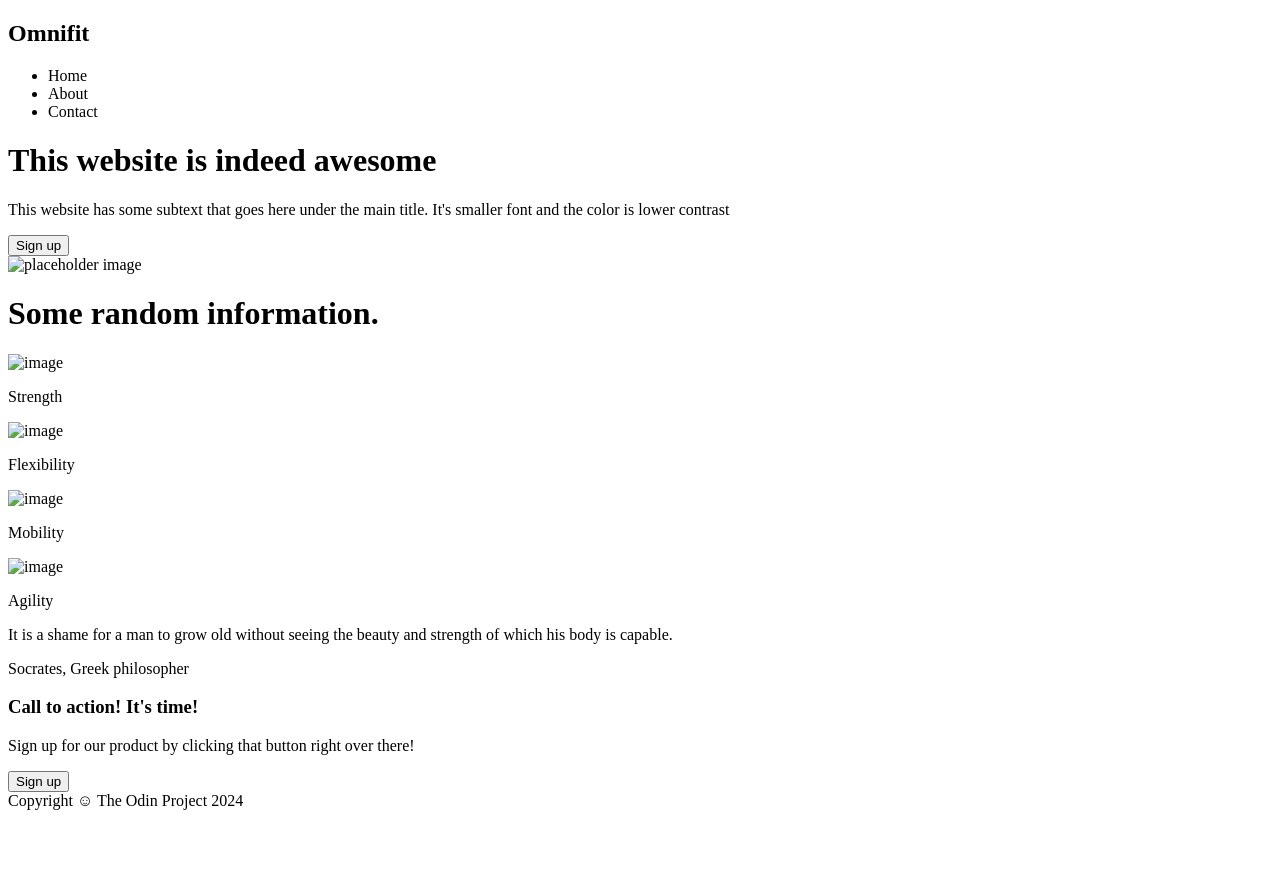
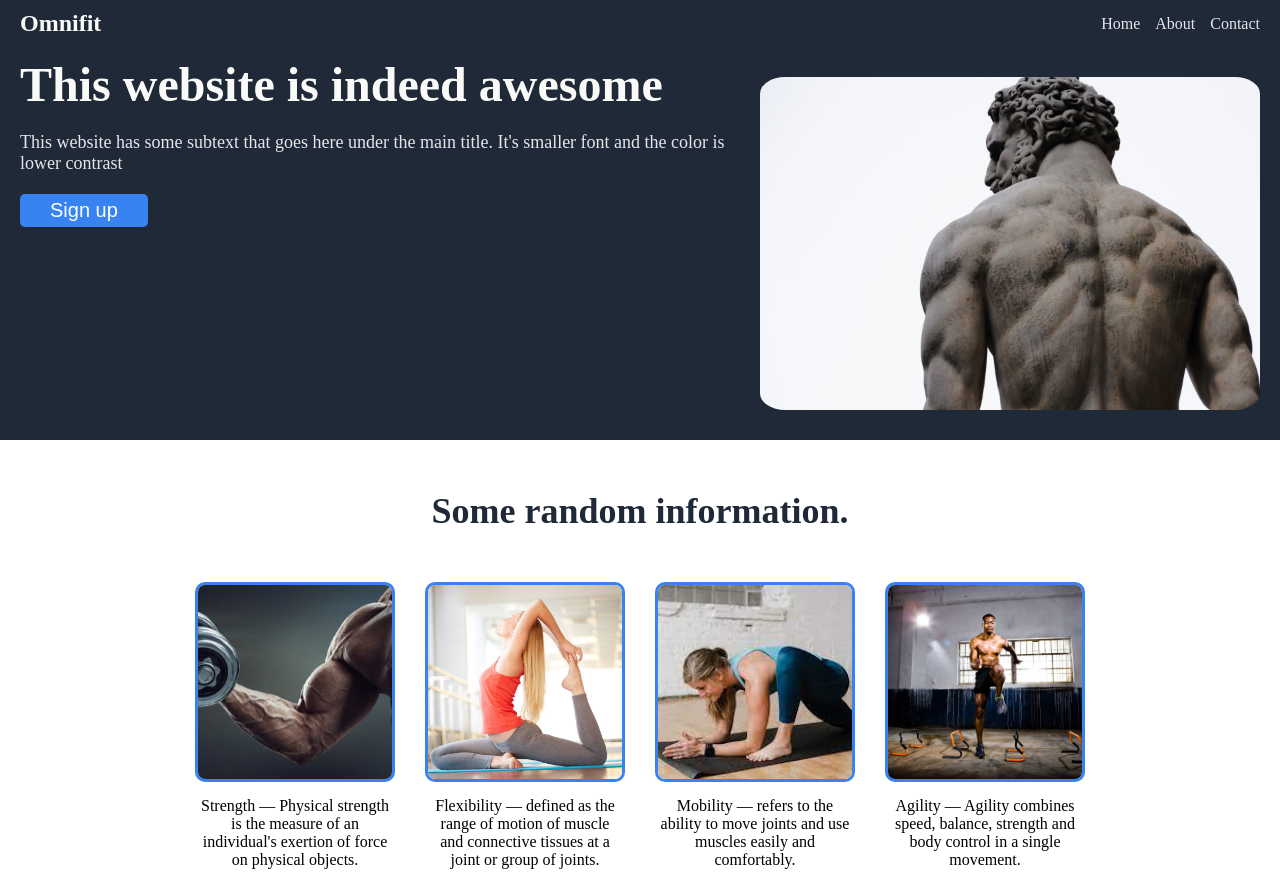
Before and after one commit to PsychoticApple/landing-page, a plain HTML site: page index.html in a window 1280 px wide. Shown: the top 872 px of the page. Before the commit the page ends 818 px from the top, so only its background shows below. Drawn offline with Linux system fonts and the light colour scheme.

Commit message:
Add CSS and images to landing page

```diff
--- a/index.html
+++ b/index.html
@@ -3,48 +3,76 @@
   <head>
     <meta charset="UTF-8" />
     <title>Omnifit</title>
+    <link rel="stylesheet" href="style.css" />
   </head>
   <body>
     <div class="header">
+      <div class="head">
         <h2 class="title">Omnifit</h2>
-      <div class="links">
         <ul>
-          <li>Home</li>
-          <li>About</li>
-          <li>Contact</li>
+          <li><a href="#">Home</a></li>
+          <li><a href="#">About</a></li>
+          <li><a href="#">Contact</a></li>
         </ul>
       </div>
-    </div>
-
-    <div class="container">
       <div class="main">
+        <div class="text">
           <h1 class="main-text">This website is indeed awesome</h1>
-        <p class="text">
+          <p>
             This website has some subtext that goes here under the main title.
             It's smaller font and the color is lower contrast
           </p>
           <button>Sign up</button>
         </div>
-      <img src="" alt="placeholder image" />
+        <img
+          src="img/back.png"
+          alt="statue of a man with his back turned"
+          class="landing-image"
+        />
+      </div>
     </div>
 
     <h1 class="info">Some random information.</h1>
     <div class="container">
       <div class="item">
-        <img class="item-img" alt="image" />
-        <p class="item-info">Strength</p>
+        <img
+          class="item-img"
+          src="img/strength.jpeg"
+          alt="man doing bicep curls"
+        />
+        <p class="item-info">
+          Strength — Physical strength is the measure of an individual's
+          exertion of force on physical objects.
+        </p>
       </div>
       <div class="item">
-        <img class="item-img" alt="image" />
-        <p class="item-info">Flexibility</p>
+        <img
+          class="item-img"
+          src="img/flexibility.jpeg"
+          alt="woman stretching"
+        />
+        <p class="item-info">
+          Flexibility — defined as the range of motion of muscle and connective
+          tissues at a joint or group of joints.
+        </p>
       </div>
       <div class="item">
-        <img class="item-img" alt="image" />
-        <p class="item-info">Mobility</p>
+        <img class="item-img" src="img/mobility.jpeg" alt="woman stretching" />
+        <p class="item-info">
+          Mobility — refers to the ability to move joints and use muscles easily
+          and comfortably.
+        </p>
       </div>
       <div class="item">
-        <img class="item-img" alt="image" />
-        <p class="item-info">Agility</p>
+        <img
+          class="item-img"
+          src="img/agility.jpg"
+          alt="man doing agility training"
+        />
+        <p class="item-info">
+          Agility — Agility combines speed, balance, strength and body control
+          in a single movement.
+        </p>
       </div>
     </div>
 
@@ -53,14 +81,17 @@
         It is a shame for a man to grow old without seeing the beauty and
         strength of which his body is capable.
       </p>
-      <p>Socrates, Greek philosopher</p>
+      <p>-Socrates, Greek philosopher</p>
     </div>
 
-    <div class="container">
+    <div class="container-2">
+      <div>
         <h3 class="action">Call to action! It's time!</h3>
-      <p class="">
+        <p class="action-text">
           Sign up for our product by clicking that button right over there!
         </p>
+      </div>
+
       <button>Sign up</button>
     </div>
 
--- /dev/null
+++ b/style.css
@@ -0,0 +1,178 @@
+* {
+  margin: 0;
+  padding: 0;
+  box-sizing: border-box;
+}
+
+body {
+  display: flex;
+  flex-direction: column;
+  align-items: center;
+}
+
+a {
+  text-decoration: none;
+  color: #e5e7eb;
+}
+
+li {
+  list-style-type: none;
+}
+
+.header {
+  background-color: #1f2937;
+  display: flex;
+  align-items: center;
+  flex-direction: column;
+  width: 100%;
+}
+
+.head {
+  display: flex;
+  align-items: center;
+  width: 100%;
+  justify-content: space-between;
+  padding: 10px 20px;
+  max-width: 1380px;
+}
+
+ul {
+  display: flex;
+  gap: 15px;
+}
+
+.title {
+  font-size: 24px;
+  color: #f9faf8;
+}
+
+.main {
+  display: flex;
+  flex-flow: row wrap;
+  justify-content: center;
+  padding: 10px 20px;
+}
+
+.main-text {
+  font-size: 48px;
+  font-weight: bold;
+  color: #f9faf8;
+}
+
+.text {
+  color: #e5e7eb;
+  font-size: 18px;
+  flex: 1 1 400px;
+  display: flex;
+  gap: 20px;
+  flex-direction: column;
+  align-items: flex-start;
+}
+
+.landing-image {
+  max-width: 500px;
+  max-height: auto;
+  border-radius: 5%;
+  margin: 20px 0 20px 30px;
+}
+
+button {
+  background-color: #3882f2;
+  color: white;
+  font-size: 20px;
+  padding: 5px 30px;
+  border-radius: 5px;
+  border: none;
+}
+
+.info {
+  font-size: 36px;
+  font-weight: bold;
+  color: #1f2937;
+  margin: 50px;
+}
+
+.container {
+  display: flex;
+  gap: 30px;
+  margin-bottom: 100px;
+  flex-wrap: wrap;
+  justify-content: space-evenly;
+}
+
+.item {
+  display: flex;
+  flex-direction: column;
+  align-items: center;
+  gap: 15px;
+}
+
+.item-img {
+  object-fit: cover;
+  width: 200px;
+  height: 200px;
+  border: #3882f2 solid 3px;
+  border-radius: 5%;
+}
+
+.item-info {
+  max-width: 190px;
+  text-align: center;
+}
+
+.quote {
+  display: flex;
+  flex-direction: column;
+  align-items: center;
+  background-color: #e7e7eb;
+  width: 100%;
+  margin-bottom: 100px;
+}
+
+.quote p:nth-child(1) {
+  font-size: 36px;
+  color: #1f2937;
+  font-style: italic;
+  max-width: 1380px;
+  padding: 10px 20px;
+}
+
+.quote p:nth-child(2) {
+  font-size: 20px;
+  padding: 10px;
+  align-self: flex-end;
+  margin: 0 100px 0 1000px;
+  min-width: 300px;
+}
+
+.container-2 {
+  display: flex;
+  justify-content: center;
+  align-items: center;
+  gap: 30px;
+  background-color: #3882f2;
+  color: #f9faf8;
+  padding: 40px 50px;
+  border-radius: 25px;
+  margin: 0 10px 100px 10px;
+}
+
+.action {
+  font-size: 36px;
+}
+
+.action-text {
+  font-size: 20px;
+}
+
+.container-2 button {
+  border: 2px solid #f9faf8;
+}
+
+.footer {
+  background-color: #1f2937;
+  color: #f9faf8;
+  padding: 30px 100px 30px 100px;
+  align-self: stretch;
+  text-align: center;
+}
```
Also changed, not shown: img/agility.jpg (added), img/back.png (added), img/flexibility.jpeg (added), img/mobility.jpeg (added), img/strength.jpeg (added). Lines whose indentation alone changed are shown as unchanged.
